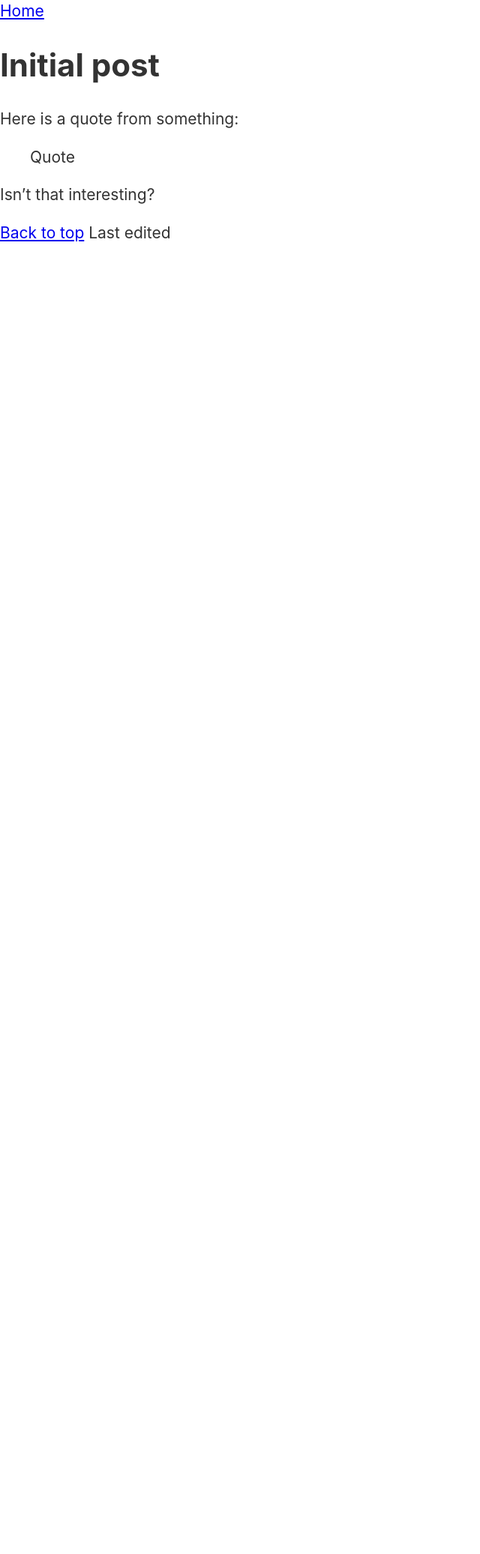
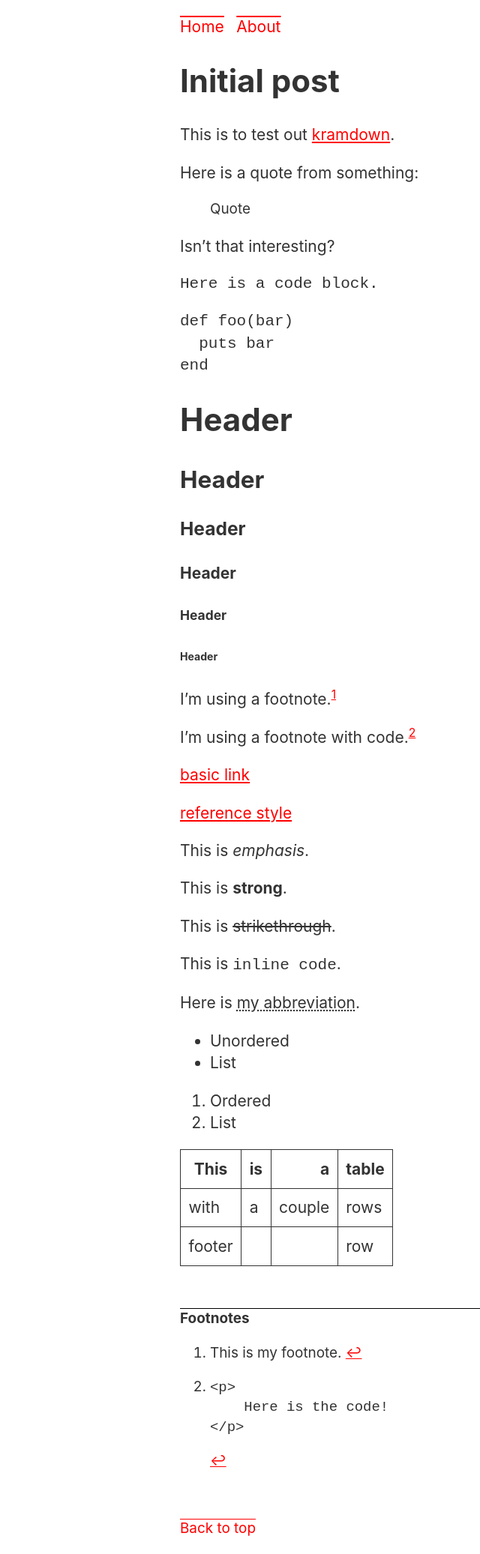
Before and after one commit to matyus/matyus.github.com, a Jekyll site: the page built from _posts/2019-05-08-initial-post.md, in a window 1280 px wide. Shown: the whole page at 75% size, without its empty margins (0-640 px from the left). Built offline with Jekyll 4.4.1, drawn with Linux system fonts in a browser that asks for light colours; before the commit the page ends 900 px from its top, so only the background shows below that.

Commit message:
kramdown

```diff
--- a/_layouts/default.html
+++ b/_layouts/default.html
@@ -12,7 +12,8 @@
     <a href="#main-content" class="visuallyhidden focusable" id="skip-to-content">Skip to content</a>
     <header>
       <nav>
-        <a href="/">Home</a>
+        <a href="{% if page.url == "/" %}#main-content{% else %}/{% endif %}">Home</a>
+        <a href="{% if page.url == "/about" %}#main-content{% else %}/about{% endif %}">About</a>
       </nav>
     </header>
 
@@ -22,7 +23,6 @@
 
     <footer>
       <a href="#main-content">Back to top</a>
-      <time datetime="{{ page.last_modified_at }}">Last edited {{ page.last_modified_at | date_to_long_string: "ordinal" }}</time>
     </footer>
   </body>
 </html>
--- a/_posts/2019-05-08-initial-post.md
+++ b/_posts/2019-05-08-initial-post.md
@@ -4,8 +4,67 @@ layout: default
 
 # Initial post
 
+This is to test out [kramdown](https://kramdown.gettalong.org/syntax.html).
+
 Here is a quote from something:
 
 > Quote
 
 Isn't that interesting?
+
+    Here is a code block.
+
+
+{:.ruby}
+    def foo(bar)
+      puts bar
+    end
+
+# Header
+## Header
+### Header
+#### Header
+##### Header
+###### Header
+
+I'm using a footnote.[^footnote]
+
+I'm using a footnote with code.[^codefootnote]
+
+[basic link](/)
+
+[reference style][reference]
+
+This is _emphasis_.
+
+This is **strong**.
+
+This is ~~strikethrough~~.
+
+This is `inline code`.
+
+Here is my abbreviation.
+
+*[my abbreviation]: This is the abbreviation.
+
+[^footnote]:
+    This is my footnote.
+
+* Unordered
+* List
+
+1. Ordered
+1. List
+
+[^codefootnote]:
+        <p>
+            Here is the code!
+        </p>
+
+This | is | a | table
+- | - | -: | -
+with | a | couple | rows
+= | = | = | =
+footer | | | row
+
+[reference]: http://maty.us/ "My homepage"
--- a/stylesheets/main.css
+++ b/stylesheets/main.css
@@ -114,3 +114,87 @@ body * {
   white-space: inherit;
   width: auto;
 }
+
+/* Begin */
+
+body {
+  padding: 1em;
+}
+
+a {
+  text-decoration: none;
+}
+
+a:link {
+  color: red;
+  text-decoration: overline;
+}
+
+a:active,
+a:visited {
+  color: maroon;
+  text-decoration: none;
+}
+
+h1 a:link {
+  text-decoration: none;
+  color: inherit;
+}
+
+nav a + a {
+  margin-left: .5em;
+}
+
+header,
+main,
+footer {
+  margin: auto;
+  max-width: 800px;
+}
+
+main {
+  margin-bottom: 3em;
+}
+
+.footnotes,
+blockquote,
+footer {
+  font-size: .9em;
+}
+
+.unstyled-list {
+  list-style: none;
+  margin: 0;
+  padding: 0;
+}
+
+main a:link,
+.unstyled-list a:link {
+  text-decoration: underline;
+}
+
+tr,
+td,
+th,
+table {
+  border-collapse: collapse;
+  border: 1px solid #333;
+}
+
+tr,
+td,
+th {
+  padding: .5em;
+}
+
+.footnotes {
+  margin-top: 3em;
+}
+
+.footnotes::before {
+  border-top: 1px solid #000;
+  content: "Footnotes";
+  display: block;
+  font-weight: bold;
+  width: 61.8%;
+}
```
Also changed, not shown: about.md (added, +7 -0 lines), index.html (+4 -7 lines), Gemfile.lock, favicon.png (added).
